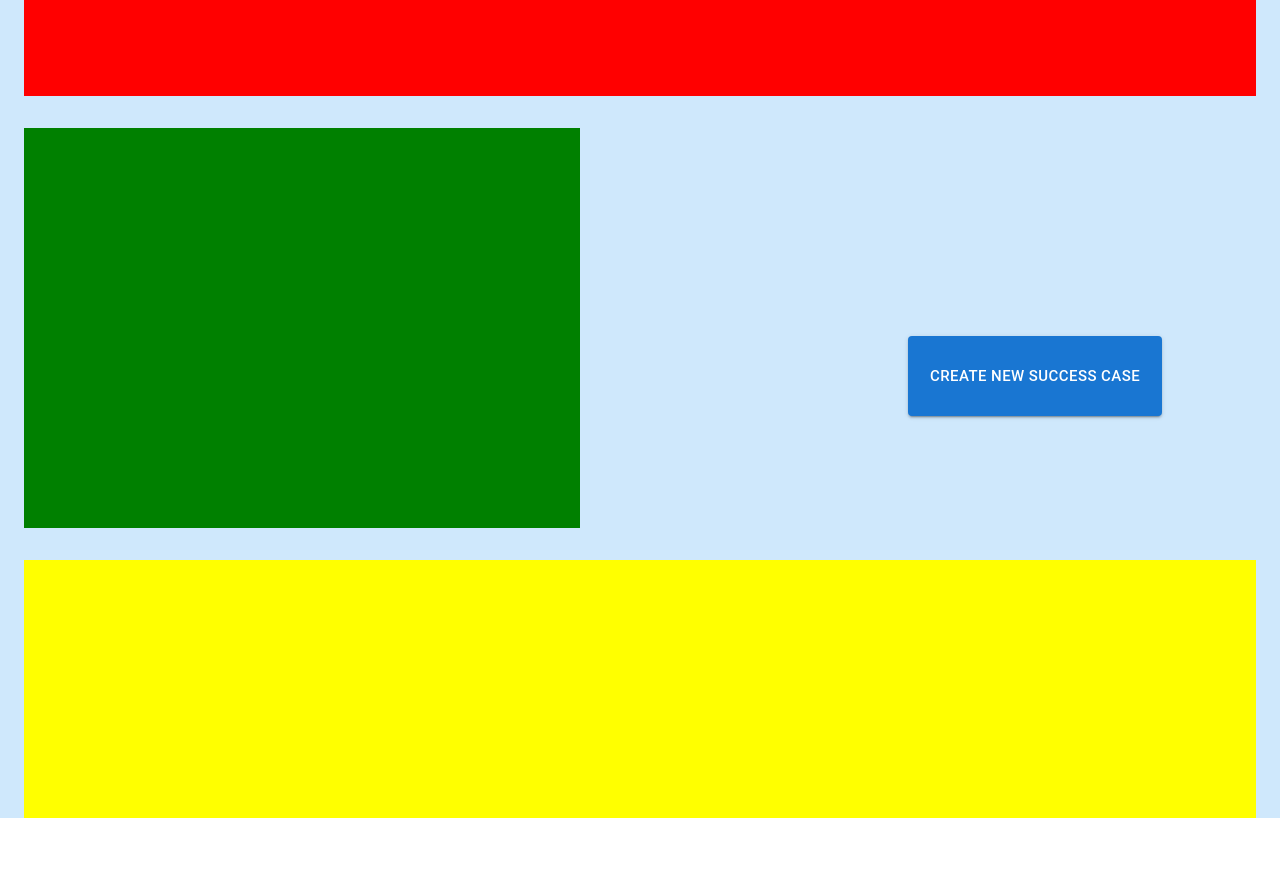
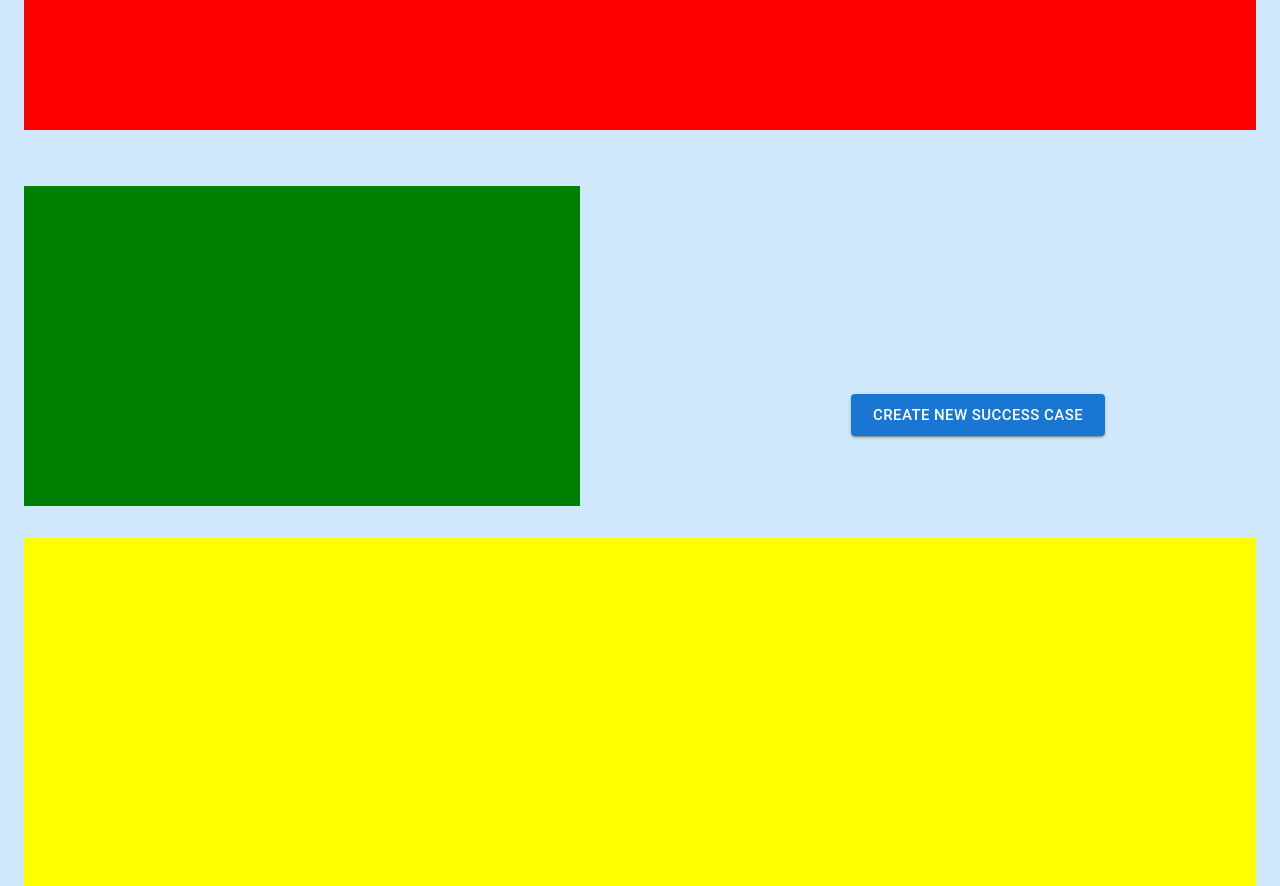
Before and after one commit to gbrizu/success-cases, a React (Create React App) app: page / in a window 1280 px wide. Before the commit the page ends 818 px from the top, so only its background shows below. Built offline with nearby package versions, Linux system fonts and the light colour scheme.

Commit message:
update mainLayout

```diff
--- a/src/components/MainLayout.js
+++ b/src/components/MainLayout.js
@@ -4,9 +4,11 @@ import { Link } from "react-router-dom";
 function MainLayout() {
   return (
     <Container maxWidth='l' sx={{ bgcolor: '#cfe8fc' }}>
+
       <div id="TITLE">
-        <Box  sx={{ bgcolor: 'red', height: '12vh' }} />
+        <Box  sx={{ bgcolor: 'red', height: '8.1rem', marginBottom:'1.5rem'}} />
       </div>
+
       <div id="SEARCH BODY">
         <Grid container justifyContent="center" spacing={15} sx={{
           justifyContent: "flex-start"
@@ -19,36 +21,26 @@ function MainLayout() {
             <Box
               sx={{
                 bgcolor: 'green',
-                height: '50vh',
+                height: '20rem',
                 marginTop: '2rem'
 
               }}
             />
           </Grid>
 
-          <Grid key={2} item
-
-            sx={
-              {
-                width: '50%'
-              }
-            }>
-
-            <Link to="/layout2">
-              <Button variant="contained" size="large" sx={
-                {
-                  height: '5rem',
-                  marginTop: '15rem',
-                  marginLeft:'13rem',
-
-                }
-              }>Create new Success Case</Button></Link>
-
+          <Grid item xs={12} md={6}>
+            <Box sx={{ textAlign: 'center' }}>
+              <Link to="/layout2">
+                <Button variant="contained" size="large" sx={{ mt: { xs: '2rem', md: '15rem' } }}>
+                  Create new Success Case
+                </Button>
+              </Link>
+            </Box>
           </Grid>
         </Grid>
 
         <div id="TABLE">
-          <Box sx={{ bgcolor: 'yellow', height: '32.3vh', marginTop: '2rem' }} />
+          <Box sx={{ bgcolor: 'yellow', height: '21.8rem', mt: '2rem' }} />
         </div>
       </div>
     </Container>
```
